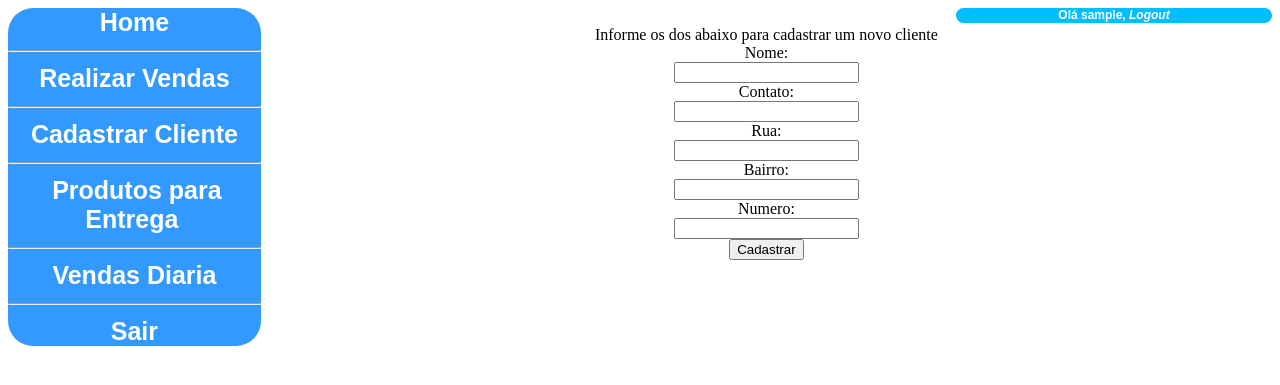
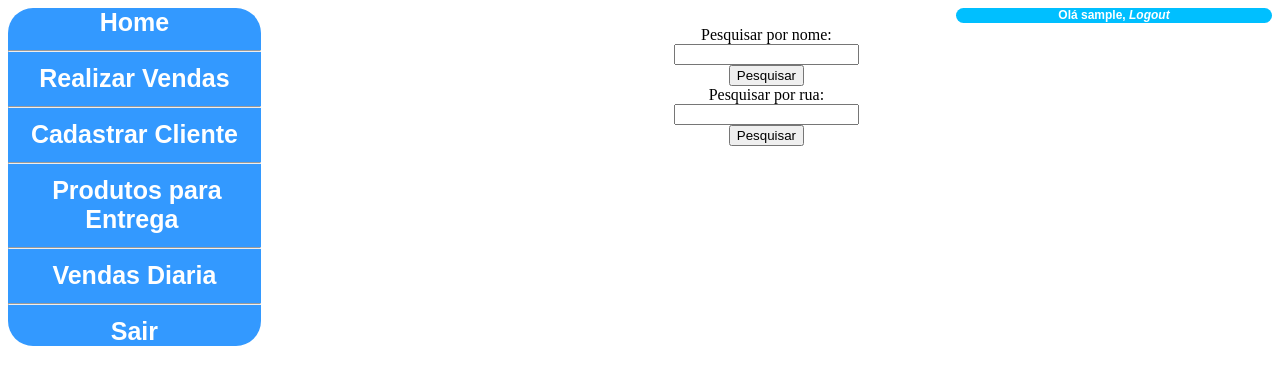
Before and after one commit to mayrtondias/Projeto_Banco_de_Dados, a PHP site: page /funcionario/Vendas.php in a window 1280 px wide. Shown: the top 385 px of the page. Run offline with PHP 8.4, Linux system fonts and the light colour scheme; the visitor is signed in with stand-in values (Sample User, id 1).

Commit message:
Update Vendas

```diff
--- a/funcionario/Vendas.php
+++ b/funcionario/Vendas.php
@@ -17,18 +17,10 @@ and open the template in the editor.
 
         <center>
             <div>
-                <form action="validaVenda.php" method="post">
-                    Informe os dos abaixo para cadastrar um novo cliente<br>
-                    Nome:<br>
-                    <input type="text" name="nome"><br>
-                    Contato:<br>
-                    <input type="text" name="contato"><br>
-                    Rua:<br>
-                    <input type="text" name="rua"><br>
-                    Bairro:<br>
-                    <input type="text" name="bairro"><br>
-                    Numero:<br>
-                    <input type="number" name="numero"><br>
+                <form action="vendaPesquisarClienteNome.php" method="post">
+
+                    Pesquisar por nome:<br>
+                    <input type="text" name="pesquisarNome"><br>
                     <?php
                         if(isset($_SESSION['erro'])==TRUE){
                             $tipo=(int)$_SESSION['erro'];
@@ -36,20 +28,27 @@ and open the template in the editor.
                                 case 1:
                                     $men="O campo nome não deve ficar em branco<br>nem superior a 30 caracteres<br>";
                                     break;
+                                default :
+                                    $men="";
+                            }
+                            echo $men;
+                        }
+                    ?>
+                    <input type="submit" value="Pesquisar">
+                </form>
+            </div>
+
+            <div>
+                <form action="vendaPesquisarClienteRua.php" method="post">
+
+                    Pesquisar por rua:<br>
+                    <input type="text" name="pesquisarRua"><br>
+                    <?php
+                        if(isset($_SESSION['erro'])==TRUE){
+                            $tipo=(int)$_SESSION['erro'];
+                            switch ($tipo){
                                 case 2:
-                                    $men="O campo contato não deve ficar em branco<br>deve ser nesse formato(xxx)xxxx-xxxx<br>";
-                                    break;
-                                case 3:
                                     $men="O campo da rua não deve ficar em branco<br>nem superior a 50 caracteres.<br>";
-                                    break;
-                                case 4:
-                                    $men="O campo do bairro não deve ficar em branco<br>nem superior a 25 caracteres.<br>";
-                                    break;
-                                case 5:
-                                    $men="O campo do numero não deve ficar em branco<br>Digite um numero valido.<br>";
-                                    break;
-                                case 6:
-                                    $men="Endereço ja cadastrado no sistema<br>";
                                     break;
                                 default :
                                     $men="";
@@ -57,7 +56,7 @@ and open the template in the editor.
                             echo $men;
                         }
                     ?>
-                    <input type="submit" value="Cadastrar">
+                    <input type="submit" value="Pesquisar">
                 </form>
             </div>
         </center>
```
